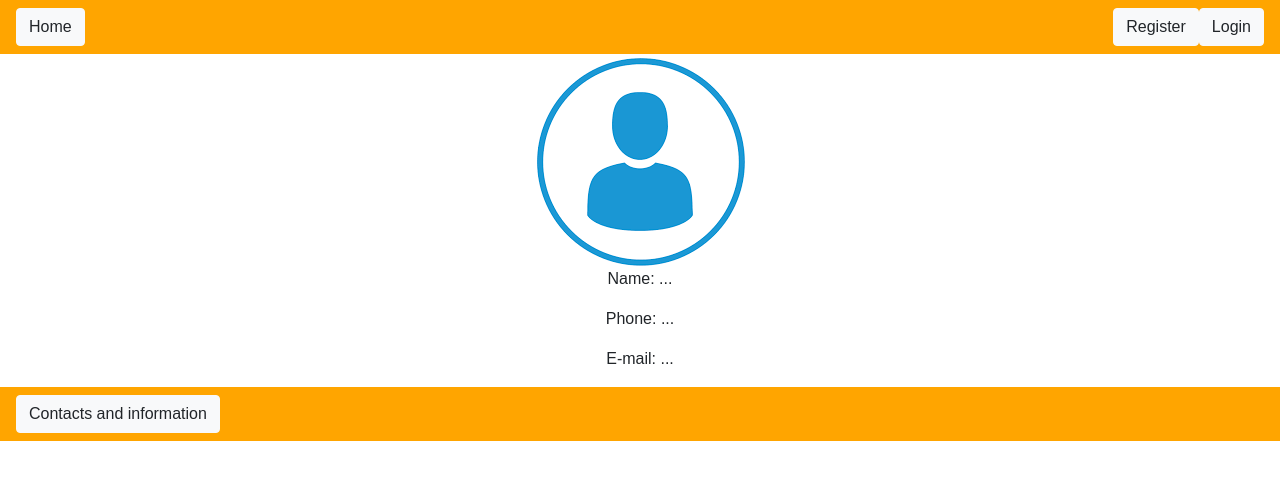
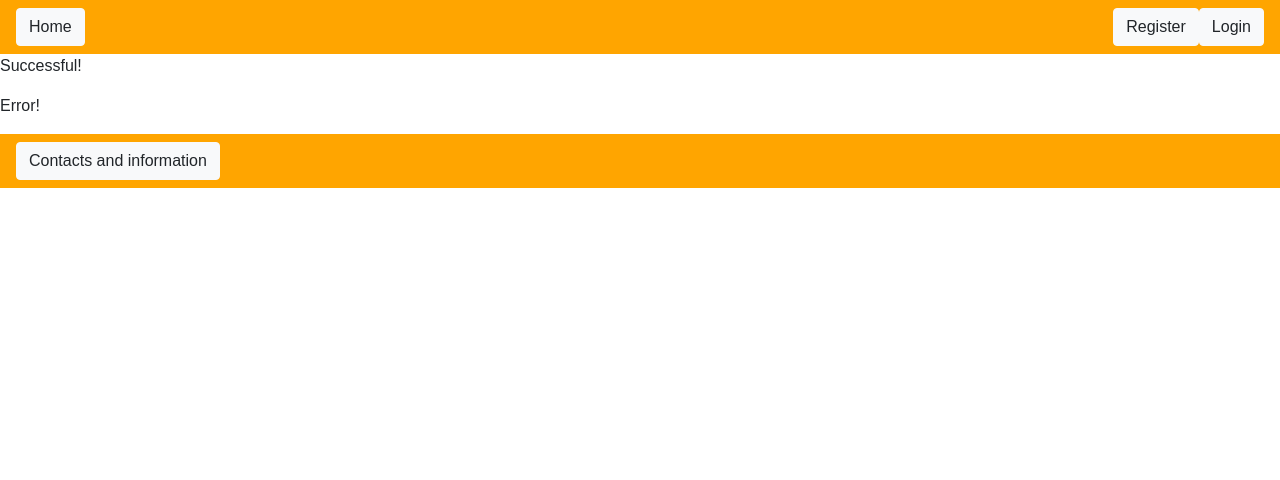
Before and after one commit to StoyanovSt/SoftUni_JSWeb_Final_Exam_Repo, a React (Create React App) app in the folder spa/: page / in a window 1280 px wide. Shown: the top 480 px of the page. Built offline with nearby package versions, Linux system fonts and the light colour scheme.

Commit message:
Creating basic notification component

```diff
--- a/spa/src/App.js
+++ b/spa/src/App.js
@@ -11,12 +11,13 @@ import CreateProduct from './components/CreateProduct.js';
 import Contacts from './components/Contacts.js';
 import PageNotFound from './components/PageNotFound.js';
 import UserProfile from './components/UserProfile.js';
+import Notification from './components/Notification.js';
 
 function App() {
   return (
     <div>
       <Header />
-      <UserProfile />
+      <Notification />
       <Footer />
     </div>
   );
--- /dev/null
+++ b/spa/src/components/Notification.js
@@ -0,0 +1,22 @@
+import React from 'react';
+
+class Notification extends React.Component {
+    // constructor(props) {
+    //     super(props);
+    // }
+
+    render() {
+        return (
+            <div className="notification-wrapper">
+                <section className="notifications" id="successNotification">
+                    <p className="notification-message" id="success">Successful!</p>
+                </section>
+                <section className="notifications" id="errorNotification">
+                    <p className="notification-message" id="error">Error!</p>
+                </section>
+            </div>
+        );
+    }
+}
+
+export default Notification;
--- a/spa/src/components/PageNotFound.js
+++ b/spa/src/components/PageNotFound.js
@@ -1,4 +1,5 @@
 import React from 'react';
+import style from './PageNotFound.module.css';
 
 class PageNotFound extends React.Component {
     // constructor(props) {
@@ -11,7 +12,7 @@ class PageNotFound extends React.Component {
                 <span className="col-md-12">
                     <img src="../../images/page-not-found.jpg" className="rounded-circle" alt="Page not found!" />
                 </span>
-                <span className="page-not-found">
+                <span className={style.pageNotFound}>
                     Page not found!
                 </span>
             </div>
--- /dev/null
+++ b/spa/src/components/PageNotFound.module.css
@@ -0,0 +1,3 @@
+.pageNotFound {
+    font-size: 50px;
+}
```
